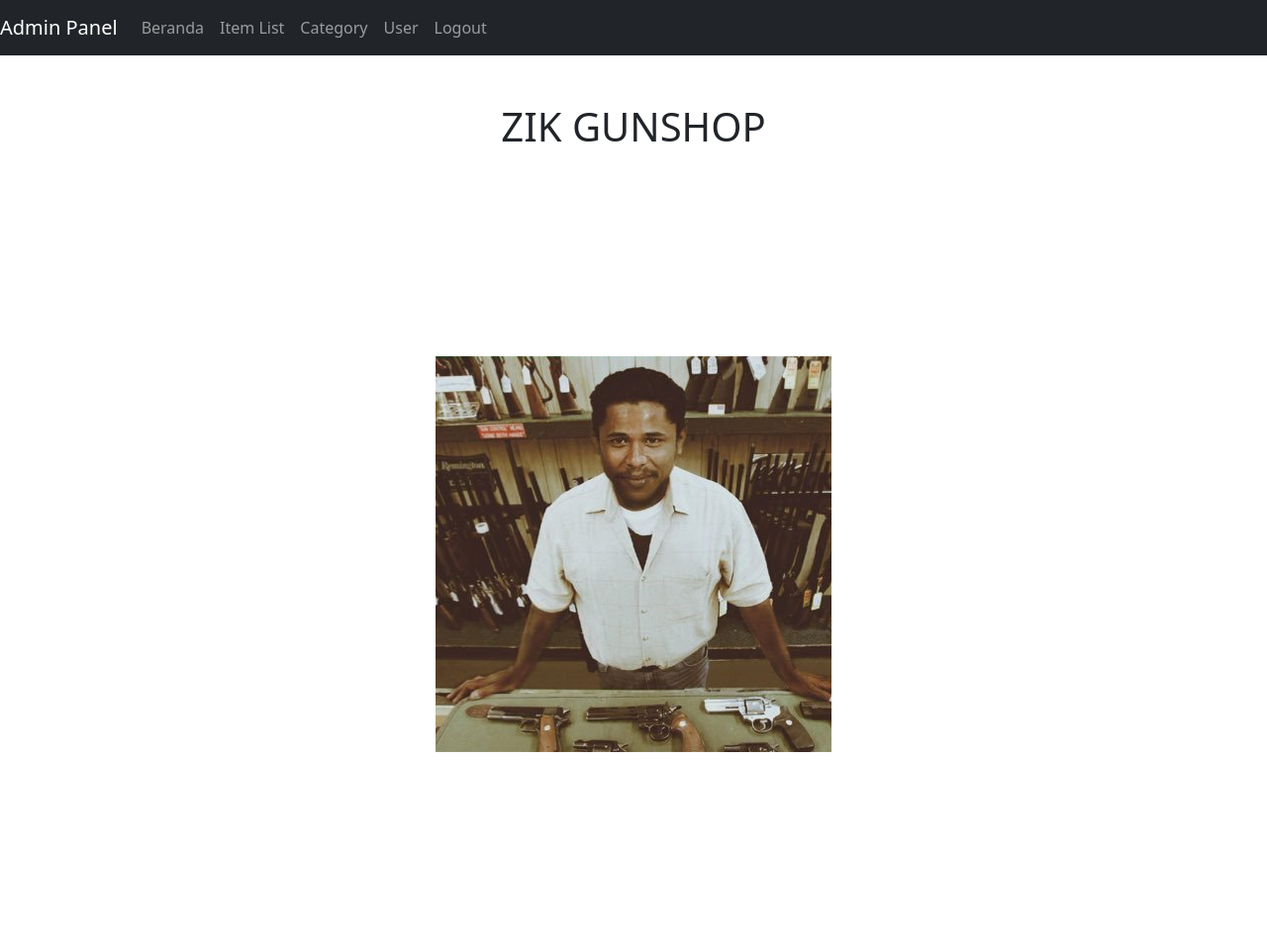
After one commit to amrulgg/uas_web_2024, a PHP site: page /admin/home.php in a window 1280 px wide. The commit adds this page. Shown: the whole page at 99% size. Run offline with PHP 8.4, Linux system fonts and the light colour scheme.

Commit message:
first commit

```diff
--- a/admin/add-category.php
+++ b/admin/add-category.php
@@ -20,8 +20,12 @@ if (!isset($_SESSION['user_id'])) {
     </button>
     <div class="collapse navbar-collapse" id="navbarNav">
         <ul class="navbar-nav">
+
             <li class="nav-item active">
-                <a class="nav-link" href="index.php">Home <span class="sr-only">(current)</span></a>
+                <a class="nav-link" href="home.php">Beranda <span class="sr-only">(current)</span></a>
+            </li>
+            <li class="nav-item active">
+                <a class="nav-link" href="index.php">Item List<span class="sr-only">(current)</span></a>
             </li>
             <li class="nav-item">
                 <a class="nav-link" href="category.php">Category</a>
--- a/admin/category.php
+++ b/admin/category.php
@@ -14,8 +14,12 @@
         </button>
         <div class="collapse navbar-collapse" id="navbarNav">
             <ul class="navbar-nav">
+
                 <li class="nav-item active">
-                    <a class="nav-link" href="index.php">Home <span class="sr-only">(current)</span></a>
+                    <a class="nav-link" href="home.php">Beranda<span class="sr-only">(current)</span></a>
+                </li>
+                <li class="nav-item active">
+                    <a class="nav-link" href="index.php">Item List<span class="sr-only">(current)</span></a>
                 </li>
                 <li class="nav-item">
                     <a class="nav-link" href="category.php">Category</a>
--- a/admin/edit-user.php
+++ b/admin/edit-user.php
@@ -21,8 +21,12 @@ if (!isset($_SESSION['user_id'])) {
         </button>
         <div class="collapse navbar-collapse" id="navbarNav">
             <ul class="navbar-nav">
+
                 <li class="nav-item active">
-                    <a class="nav-link" href="index.php">Home <span class="sr-only">(current)</span></a>
+                    <a class="nav-link" href="home.php">Beranda <span class="sr-only">(current)</span></a>
+                </li>
+                <li class="nav-item active">
+                    <a class="nav-link" href="index.php">Item List <span class="sr-only">(current)</span></a>
                 </li>
                 <li class="nav-item">
                     <a class="nav-link" href="category.php">Category</a>
--- /dev/null
+++ b/admin/home.php
@@ -0,0 +1,69 @@
+<!DOCTYPE html>
+<html lang="en">
+
+<head>
+    <meta charset="UTF-8">
+    <title>Beranda</title>
+    <link href="https://cdn.jsdelivr.net/npm/bootstrap@5.3.0/dist/css/bootstrap.min.css" rel="stylesheet">
+    <style>
+        /* CSS untuk menengahkan gambar */
+        .centered {
+            display: flex;
+            justify-content: center;
+            align-items: center;
+            height: 100vh;
+            /* Untuk menggunakan seluruh tinggi viewport */
+        }
+    </style>
+</head>
+
+<body>
+    <!-- Navbar Bootstrap (opsional) -->
+    <nav class="navbar navbar-expand-lg navbar-dark bg-dark">
+        <a class="navbar-brand" href="#">Admin Panel</a>
+        <button class="navbar-toggler" type="button" data-toggle="collapse" data-target="#navbarNav" aria-controls="navbarNav" aria-expanded="false" aria-label="Toggle navigation">
+            <span class="navbar-toggler-icon"></span>
+        </button>
+        <div class="collapse navbar-collapse" id="navbarNav">
+            <ul class="navbar-nav">
+
+                <li class="nav-item active">
+                    <a class="nav-link" href="home.php">Beranda<span class="sr-only"></span></a>
+                </li>
+                <li class="nav-item active">
+                    <a class="nav-link" href="index.php">Item List <span class="sr-only"></span></a>
+                </li>
+                <li class="nav-item">
+                    <a class="nav-link" href="category.php">Category</a>
+                </li>
+                <li class="nav-item">
+                    <a class="nav-link" href="user.php">User</a>
+                </li>
+                <li class="nav-item">
+                    <a class="nav-link" href="logout.php">Logout</a>
+                </li>
+            </ul>
+        </div>
+    </nav>
+    <center>
+        <div class="container mt-5">
+            <div class="card-body">
+                <h1 class="text-center">ZIK GUNSHOP</h1>
+                <form method="POST" action="">
+            </div>
+    </center>
+
+    <div class="container">
+        <div class="row">
+            <div class="col-md-12">
+                <div class="centered">
+                    <img src="../uploads/bSOv9YRR_400x400.jpg" class="img-fluid" alt="Foto Beranda">
+                </div>
+            </div>
+        </div>
+    </div>
+
+    <script src="https://cdn.jsdelivr.net/npm/bootstrap@5.3.0/dist/js/bootstrap.bundle.min.js"></script>
+</body>
+
+</html>
--- a/admin/user.php
+++ b/admin/user.php
@@ -21,8 +21,12 @@ if (!isset($_SESSION['user_id'])) {
         </button>
         <div class="collapse navbar-collapse" id="navbarNav">
             <ul class="navbar-nav">
+
                 <li class="nav-item active">
-                    <a class="nav-link" href="index.php">Home <span class="sr-only">(current)</span></a>
+                    <a class="nav-link" href="index.php">Beranda <span class="sr-only">(current)</span></a>
+                </li>
+                <li class="nav-item active">
+                    <a class="nav-link" href="index.php">Item List<span class="sr-only">(current)</span></a>
                 </li>
                 <li class="nav-item">
                     <a class="nav-link" href="category.php">Category</a>
```
Also changed, not shown: admin/add-item.php (+6 -3 lines), admin/add-user.php (+6 -3 lines), admin/edit-category.php (+6 -2 lines), admin/index.php (+27 -1 lines), admin/item-edit.php (+9 -8 lines), admin/login.php (+25 -1 lines), uploads/bSOv9YRR_400x400.jpg (added).
